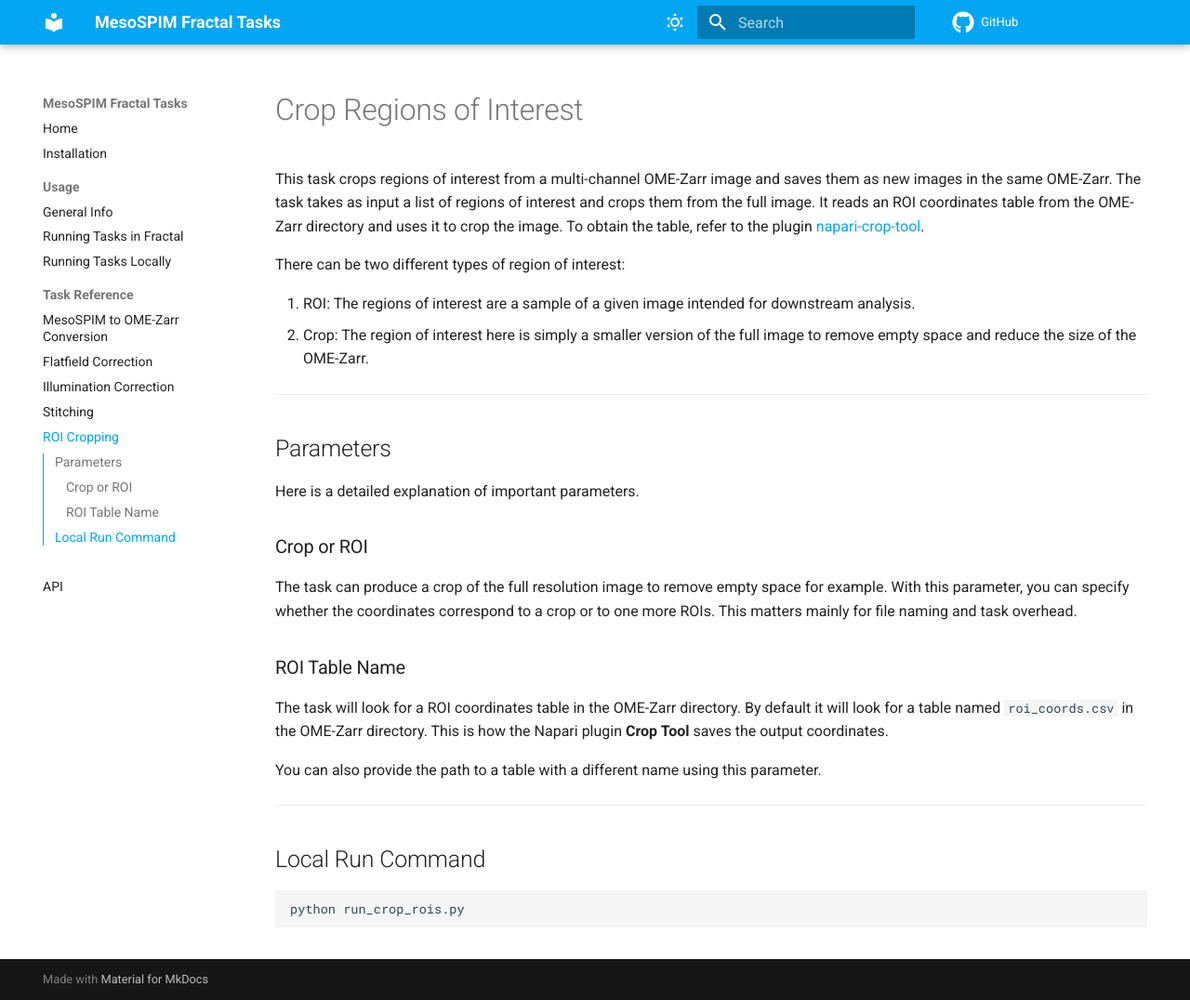
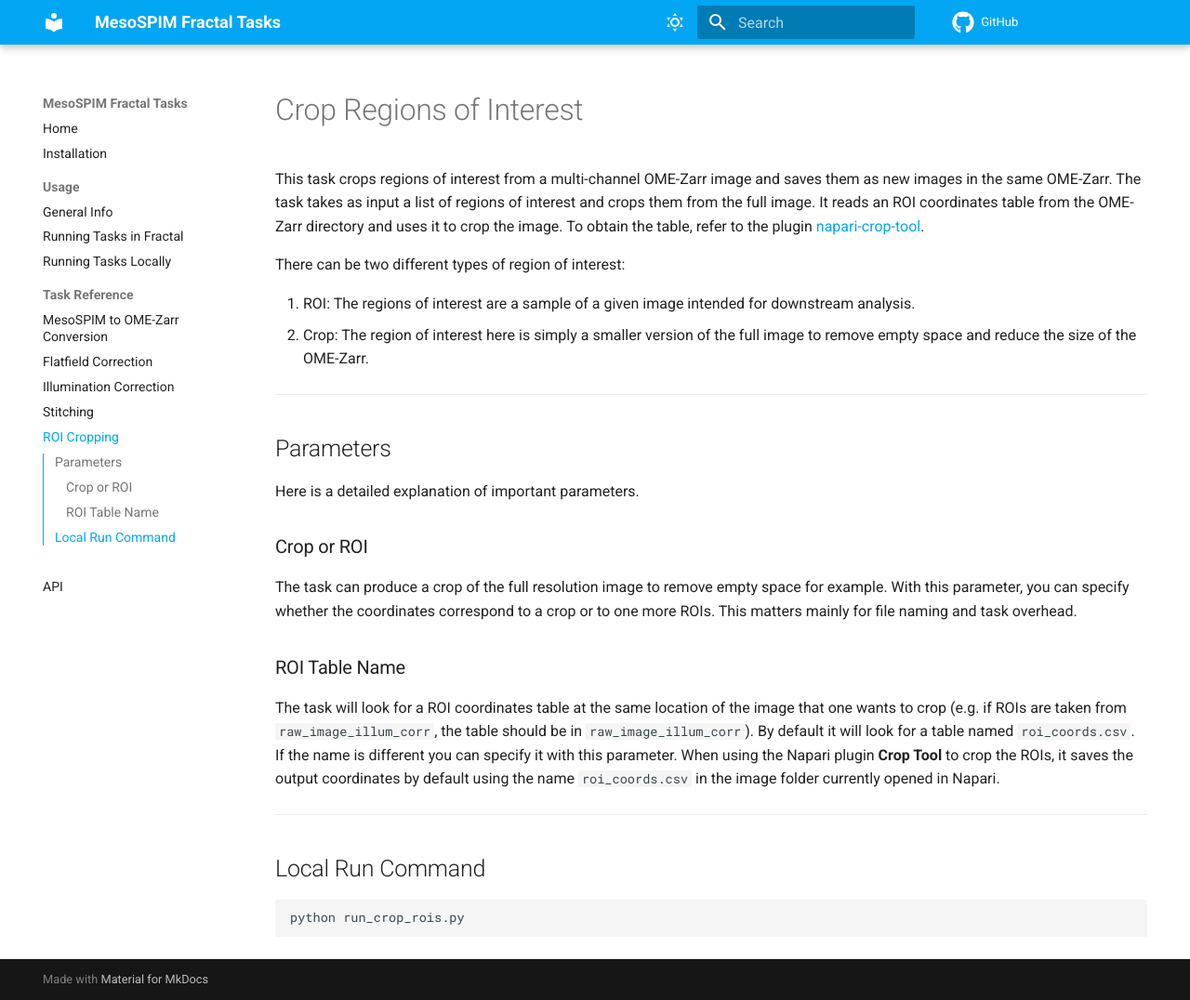
Before and after one commit to reimann-lab/mesospim-fractal-tasks, an MkDocs documentation site: the page built from docs/tasks/crop_regions_of_interest.md, in a window 1280 px wide and 1076 px high. Shown: the whole window at 93% size. Built offline with MkDocs 1.6.1 and Material for MkDocs 9.7.7, drawn with Linux system fonts in a browser that asks for light colours; comment, search, counter and statistics services are not loaded.

Commit message:
Updated docs of crop ROI: location of roi table in image folder not zarr dir

```diff
--- a/docs/tasks/crop_regions_of_interest.md
+++ b/docs/tasks/crop_regions_of_interest.md
@@ -20,9 +20,8 @@ The task can produce a crop of the full resolution image to remove empty space f
 
 ### ROI Table Name
 
-The task will look for a ROI coordinates table in the OME-Zarr directory. By default it will look for a table named `roi_coords.csv` in the OME-Zarr directory. This is how the Napari plugin **Crop Tool** saves the output coordinates.
-
-You can also provide the path to a table with a different name using this parameter.
+The task will look for a ROI coordinates table at the same location of the image that one wants to crop (e.g. if ROIs are taken from `raw_image_illum_corr`, the table should be in `raw_image_illum_corr`). By default it will look for a table named `roi_coords.csv`. If the name is different you can specify it with this parameter.
+When using the Napari plugin **Crop Tool** to crop the ROIs, it saves the output coordinates by default using the name `roi_coords.csv` in the image folder currently opened in Napari.
 
 ---
 
```
